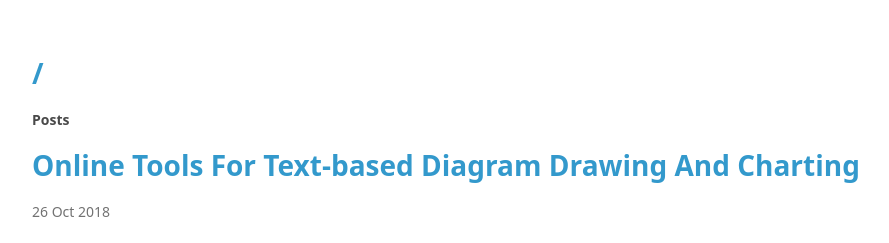
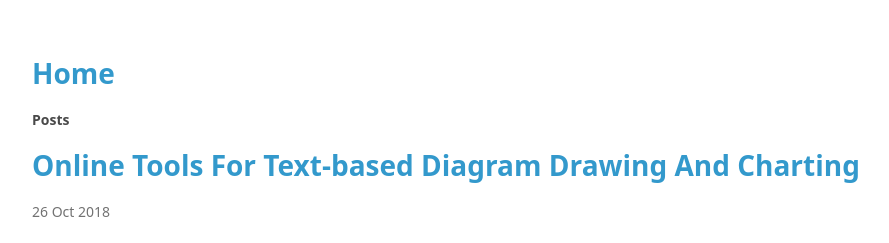
Before and after one commit to monyxie/monyxie.github.io, a Jekyll site: the page built from posts/index.html, in a window 1280 px wide. Shown: the top 243 px of the page, without its empty margins (178-1067 px from the left). Built offline with Jekyll 4.4.1, drawn with Linux system fonts in a browser that asks for light colours; the list of posts is cut into pages by our own code.

Commit message:
Change header

```diff
--- a/_includes/header.html
+++ b/_includes/header.html
@@ -1 +1 @@
-<h1><a href="/">/</a></h1>
+<h1><a href="/">Home</a></h1>
```
